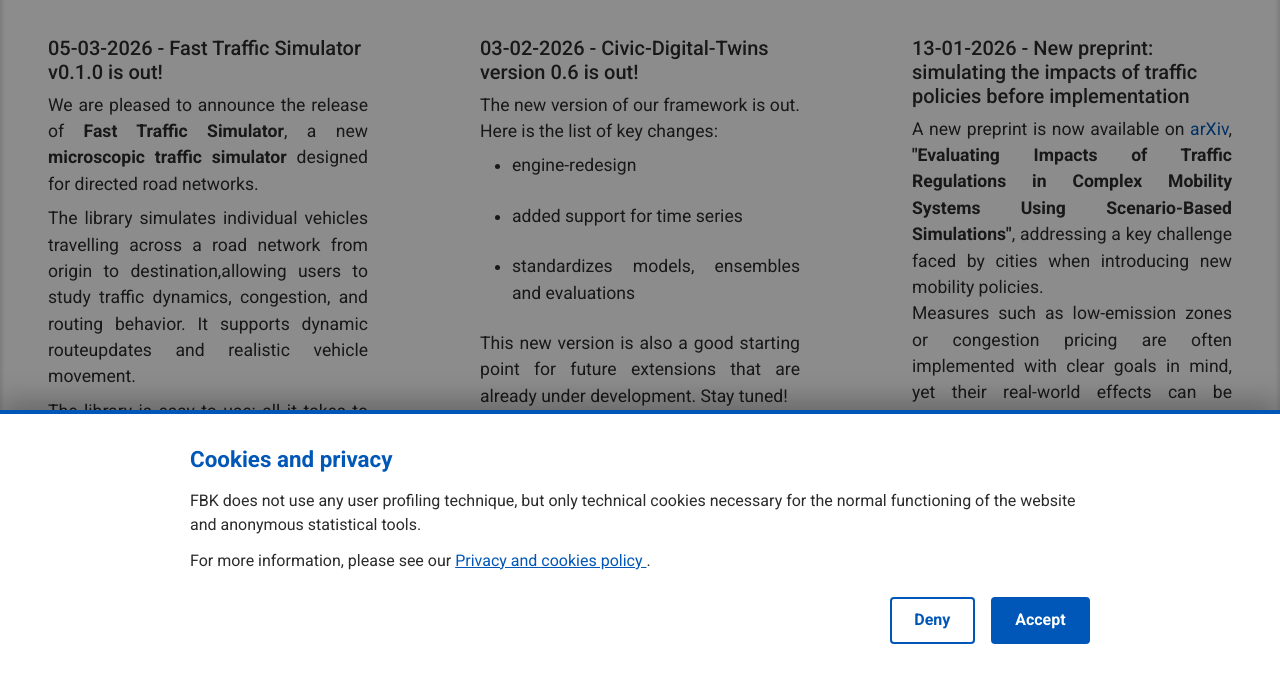
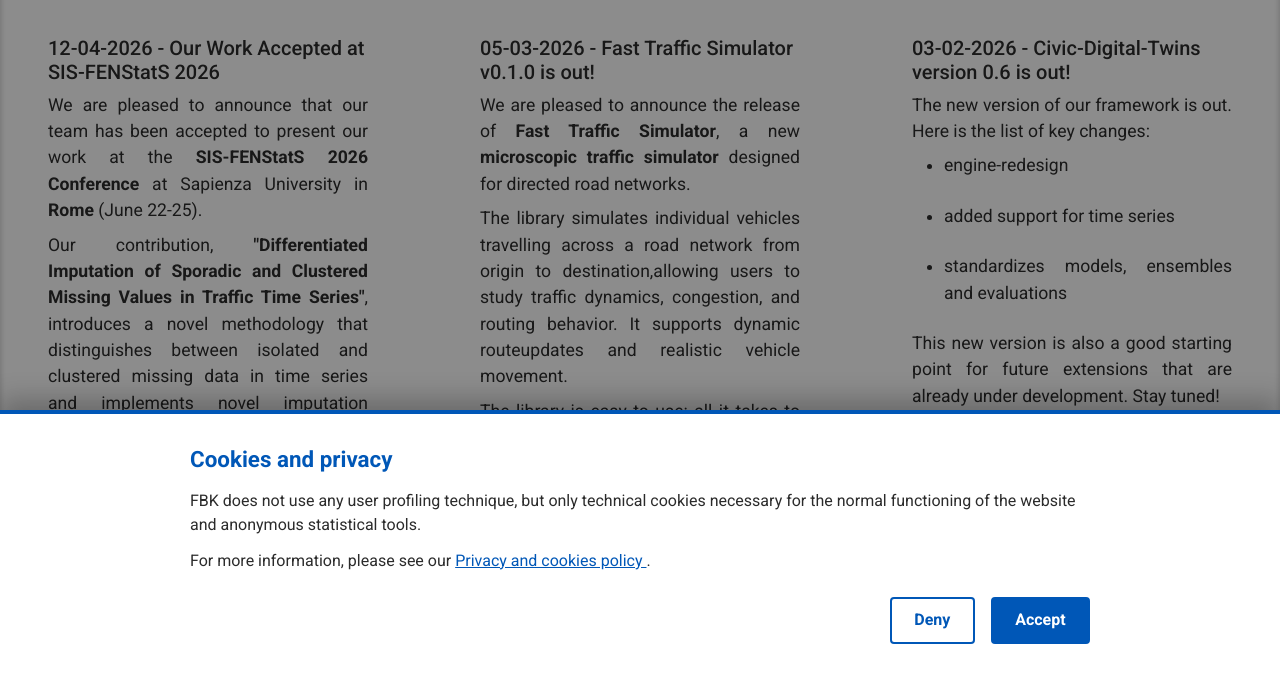
Before and after one commit to fbk-most/fbk-most.github.io, a Jekyll site: the page built from _pages/events.html, in a window 1280 px wide and 900 px high, scrolled down 1398 px, cut to the strip 224-900 px from the top of the window. Built offline with Jekyll 4.4.1, drawn with Linux system fonts in a browser that asks for light colours; nearby versions of some CDN libraries; library files that are not in the unit come from our copies; some of the changed text lies outside the part shown.

Commit message:
added linkedin, updated news

```diff
--- a/_data/news.json
+++ b/_data/news.json
@@ -44,7 +44,7 @@
     "DATE": "2026-01-13",
     "DESCRIPTION": "A new preprint is now available on <a href=\"https://arxiv.org/abs/2601.07735\">arXiv</a>, <b>\"Evaluating Impacts of Traffic Regulations in Complex Mobility Systems Using Scenario-Based Simulations\"</b>, addressing a key challenge faced by cities when introducing new mobility policies. <br>Measures such as low-emission zones or congestion pricing are often implemented with clear goals in mind, yet their real-world effects can be difficult to anticipate. The work presents a scenario-based simulation approach that combines transportation system dynamics with realistic models of human behavior and adaptation. This allows the analysis of both direct policy effects and wider systemic impacts on urban accessibility and mobility patterns. The aim is to provide city planners and policymakers with more robust tools to explore \"what-if\" scenarios and better understand the full range of consequences before policies are put into practice.",
     "Link": "https://arxiv.org/abs/2601.07735",
-    "Image": "/assets/images/news/Books_Franceschini_3-2021_cropped.webp",
+    "Image": "/assets/images/news/burzacchi2026evaluating.png",
     "Priority": 10
   },
   {
@@ -62,5 +62,13 @@
     "Link": "https://pypi.org/project/fast-traffic-simulator/",
     "Image": "/assets/images/news/Keyboard_Franceschini_cropped.webp",
     "Priority": 10
+  },
+  {
+    "TITLE": "Our Work Accepted at SIS-FENStatS 2026",
+    "DATE": "2026-04-12",
+    "DESCRIPTION": "<p>We are pleased to announce that our team has been accepted to present our work at the <strong>SIS-FENStatS 2026 Conference</strong> at Sapienza University in <strong>Rome</strong> (June 22-25).</p><p>Our contribution, <strong>\"Differentiated Imputation of Sporadic and Clustered Missing Values in Traffic Time Series\"</strong>, introduces a novel methodology that distinguishes between isolated and clustered missing data in time series and implements novel imputation techniques tailored for these missing data type.Validated on real traffic data, our approach applies tailored imputation strategies, improving accuracy over standard techniques and offering a scalable solution for traffic data analysis.</p>",
+    "Link": "https://sis2026.sis-statistica.it/",
+    "Image": "/assets/images/news/SIS-FENStatS-2026.png",
+    "Priority": 0
   }
 ]
--- a/_layouts/base.html
+++ b/_layouts/base.html
@@ -148,6 +148,15 @@
             <span>Povo (Trento)</span> |
             <span>Italy</span>
           </div>
+          <div class="spaced__tabs" style="margin-top: 0.5rem; align-items: center;">
+            <a href="mailto:pistore@fbk.eu" aria-label="Email MoST">
+              <i class="fas fa-envelope"></i>
+            </a>
+            |
+            <a href="https://www.linkedin.com/company/fbk-most/" target="_blank" rel="noreferrer" aria-label="MoST LinkedIn">
+              <i class="fab fa-linkedin"></i>
+            </a>
+          </div>
         </div>
       </div>
 
```
Also changed, not shown: _pages/contacts.html (+4 -4 lines), assets/images/news/SIS-FENStatS-2026.png (added), assets/images/news/burzacchi2026evaluating.png (added).
